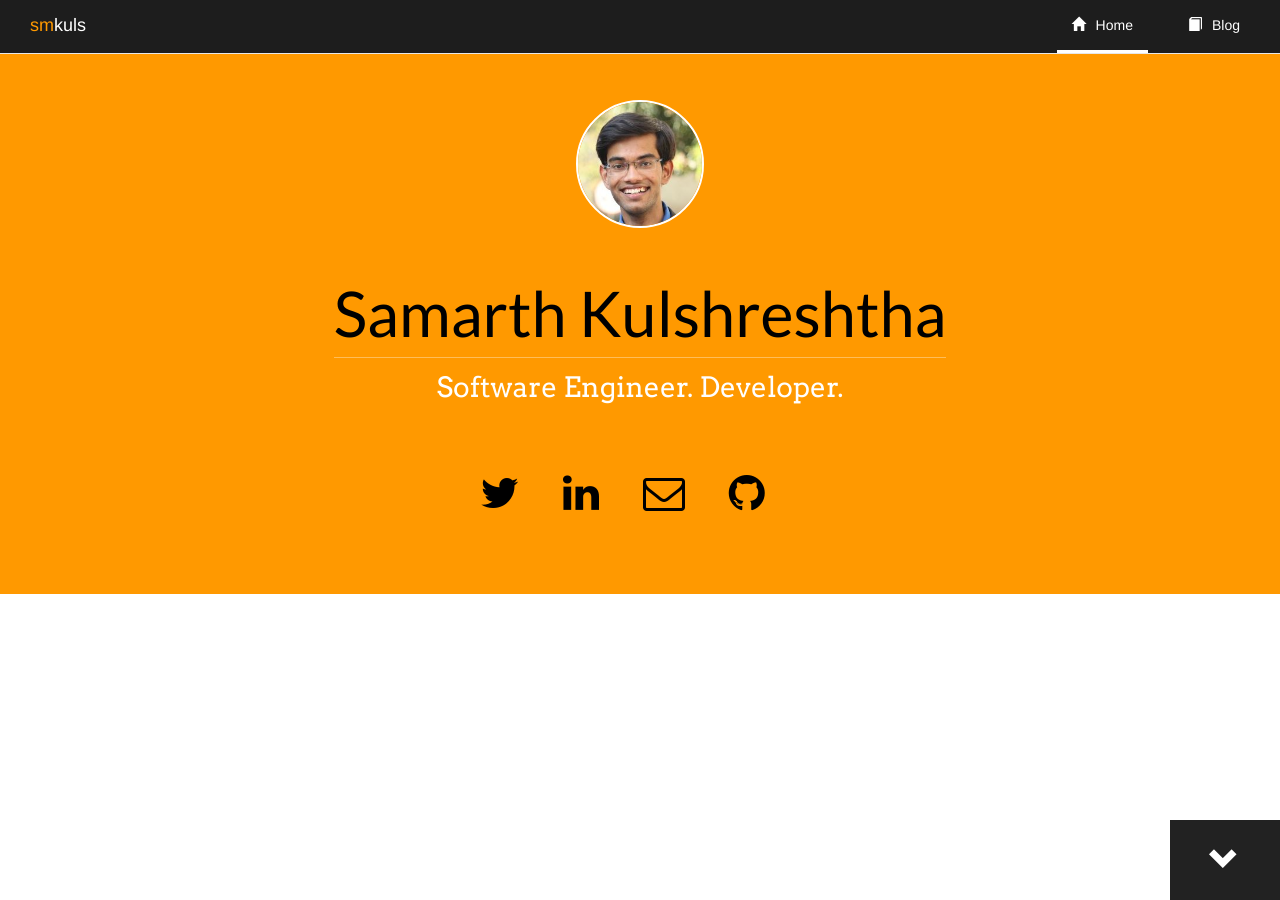
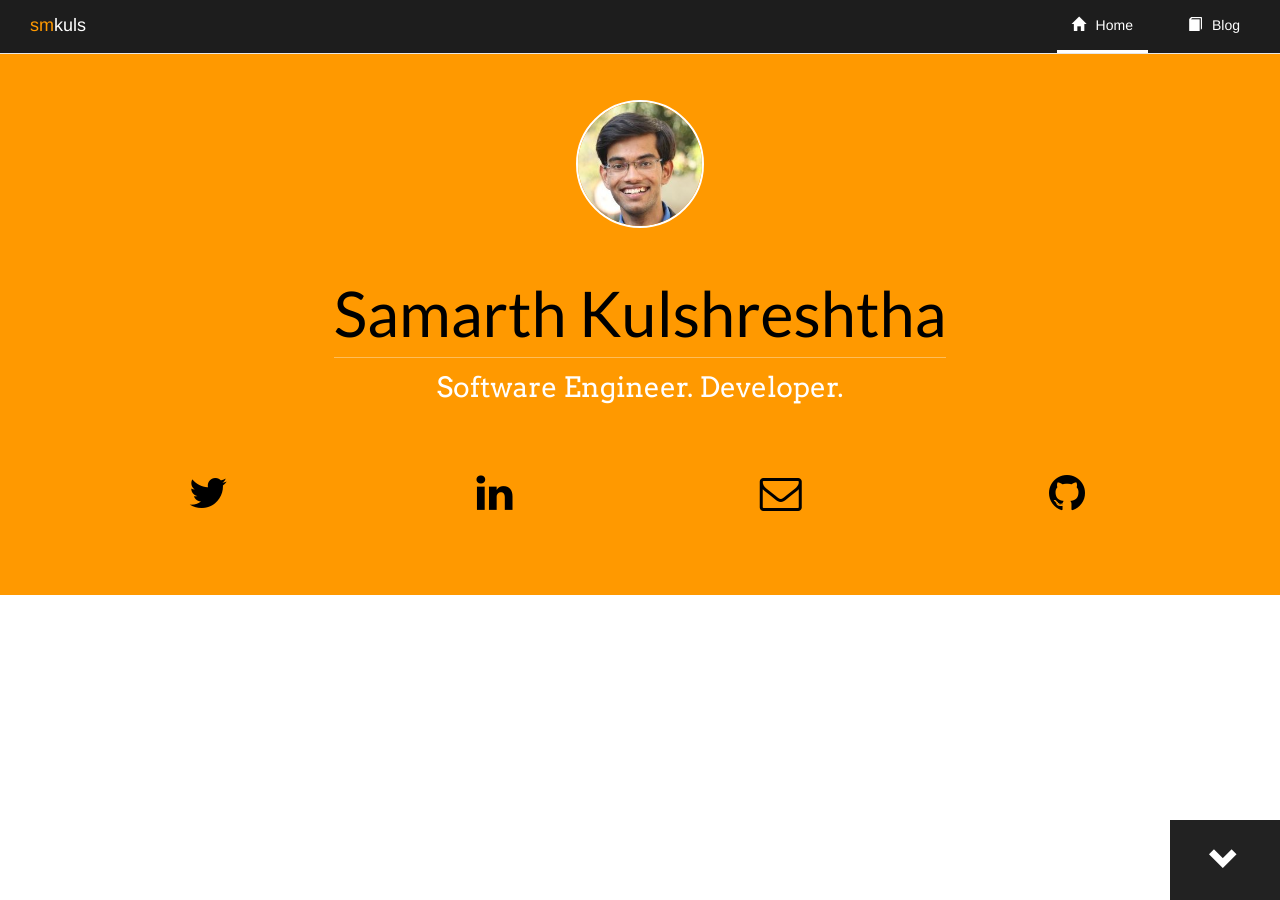
Before and after one commit to smkuls/smkuls.github.io, a Jekyll site: the page built from index.html, in a window 1280 px wide. Built offline with Jekyll 4.4.1, drawn with Linux system fonts in a browser that asks for light colours; nearby versions of some CDN libraries.

```diff
--- a/css/main.scss
+++ b/css/main.scss
@@ -167,14 +167,15 @@
     font-size: 3em;
 }
 
-.list-inline
-{
-	margin-top: 50px;
-	margin-bottom:80px;
-}
-.list-inline>li {
-    margin-right: 30px;
-}
+#social_icon_list
+	{
+		margin-top: 50px;
+		margin-bottom:173px;
+	}
+#social_icon_list>li
+	{
+		padding:-120px;
+	}
 @media (max-width: 767px) {
 	.jumbotron:before {
 		bottom: 100px;
@@ -186,7 +187,11 @@
 	#social_icon_list
 	{
 		margin-top: 30px;
-		margin-bottom:50px;
+		margin-bottom:30px;
+	}
+	#social_icon_list>li
+	{
+		padding:20px;
 	}
 	.jumbotron .container { top: 20%; padding-top: 0px; }
 	.jumbotron .scroll-down { width: 100%; right: 0px; position: relative; }
--- a/index.html
+++ b/index.html
@@ -11,10 +11,10 @@
     </div>
         <div class="container">
         <ul id="social_icon_list" class="list-inline">
-            <li><a href="https://www.twitter.com/smkuls" target="_blank"><i id ="social_icon" class="fa fa-twitter"></i></a></li>
-            <li><a href="https://www.linkedin.com/in/smkuls" target="_blank"><i id ="social_icon" class="fa fa-linkedin"></i></a></li>
-            <li><a href="mailto:smkuls@gmail.com"><i id ="social_icon" class="fa fa-envelope-o"></i></a></li>
-            <li><a href="https://github.com/smkuls" target="_blank"><i id ="social_icon" class="fa fa-github"></i></a></li>
+            <li class="col-md-3 col-sm-6"><a href="https://www.twitter.com/smkuls" target="_blank"><i id ="social_icon" class="fa fa-twitter"></i></a></li>
+            <li class="col-md-3 col-sm-6"><a href="https://www.linkedin.com/in/smkuls" target="_blank"><i id ="social_icon" class="fa fa-linkedin"></i></a></li>
+            <li class="col-md-3 col-sm-6"><a href="mailto:smkuls@gmail.com"><i id ="social_icon" class="fa fa-envelope-o"></i></a></li>
+            <li class="col-md-3 col-sm-6"><a href="https://github.com/smkuls" target="_blank"><i id ="social_icon" class="fa fa-github"></i></a></li>
         </ul>
     </div>
     <!-- <div class="container">
```
